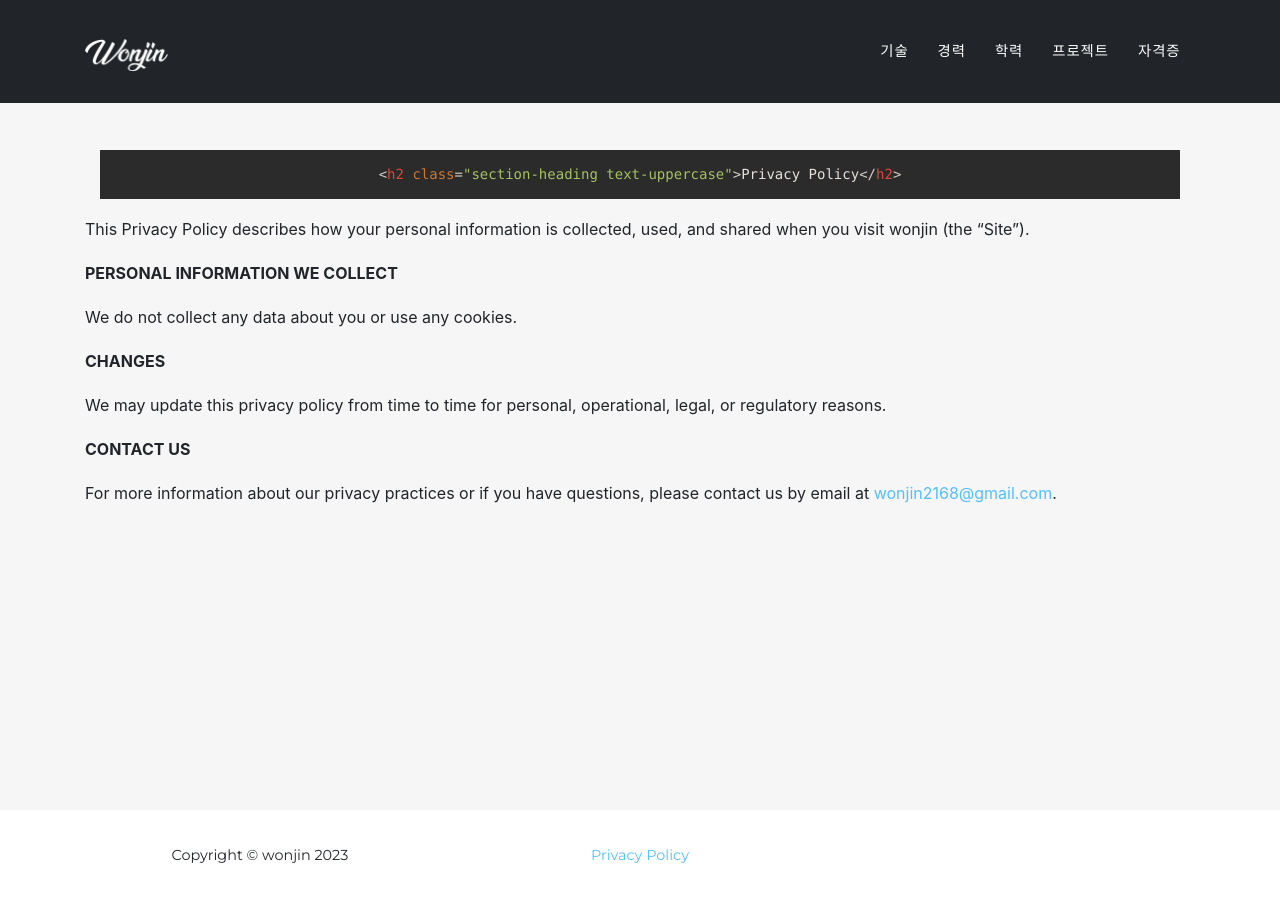
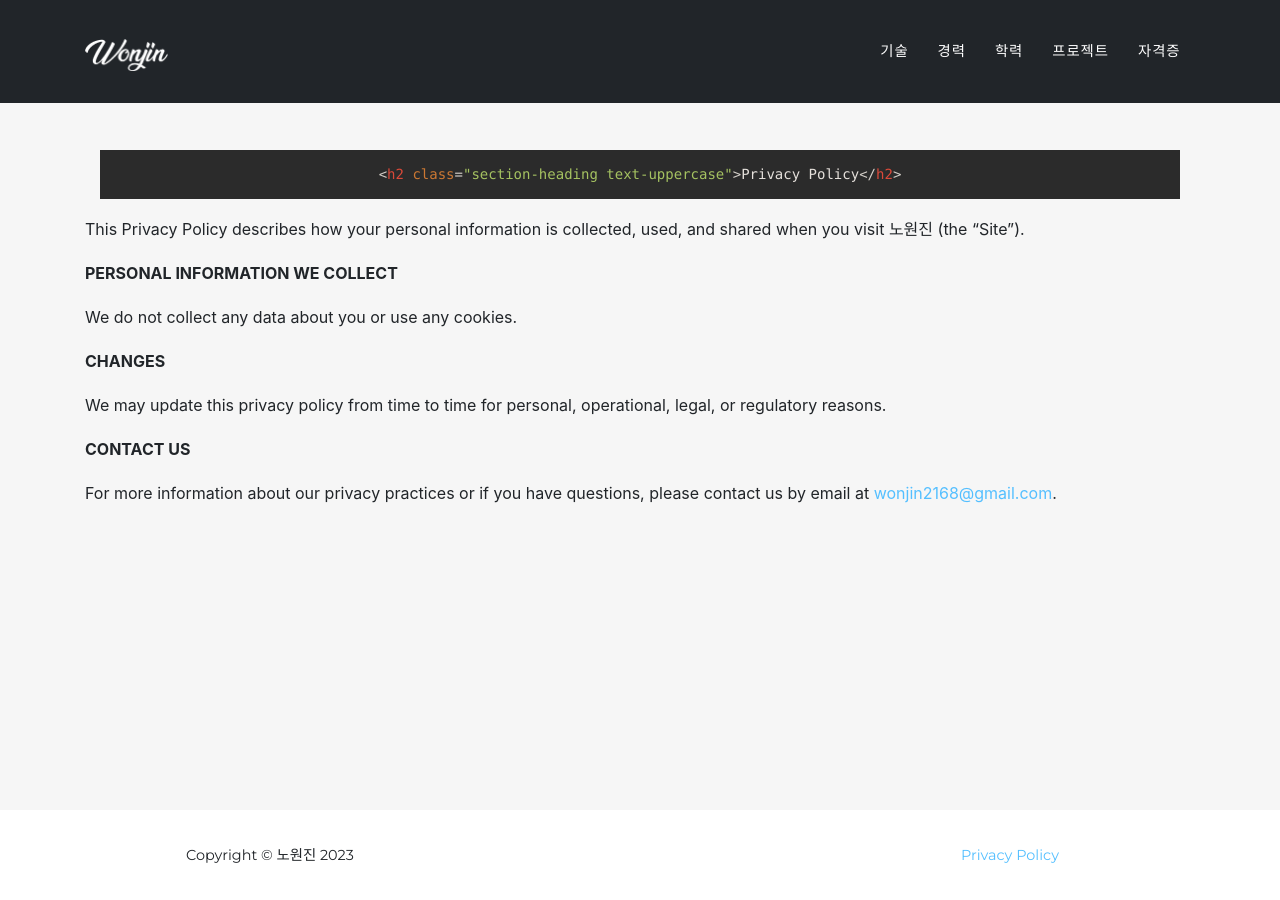
Before and after one commit to JDroid-git/jdroid-git.github.io, a Jekyll site: the page built from legal.md, in a window 1280 px wide. Built offline with Jekyll 4.4.1, drawn with Linux system fonts in a browser that asks for light colours; nearby versions of some CDN libraries; some web fonts are replaced.

Commit message:
#Modify - 스타일 수정 및 데이터 수정

```diff
--- a/_config.yml
+++ b/_config.yml
@@ -16,7 +16,7 @@ theme: jekyll-agency
 url    : "" # the base hostname & protocol for your site, e.g. http://example.com
 baseurl: "" # the subpath of your site, e.g. /blog
 
-title      : wonjin
+title      : 노원진
 email      : wonjin2168@gmail.com
 description: "안드로이드 개발자 노원진입니다!"
 author     : 노원진
--- a/_includes/footer.html
+++ b/_includes/footer.html
@@ -2,7 +2,7 @@
 <footer class="footer" id="footer" style="background-color: white">
   <div class="container">
     {% if site.locale and site.locale != "" and site.locale != nil %}
-    <div class="row align-items-center">
+    <div class="footer-items">
       <div class="col-md-4">
         <span class="copyright"
           >Copyright &copy; {{ site.title }} {{ 'now' | date: "%Y" }}</span
--- a/_sass/layout/_footer.scss
+++ b/_sass/layout/_footer.scss
@@ -1,6 +1,8 @@
 // Styling for the footer
-.footer {
+.footer-items {
   padding: 25px 0;
+  display: flex;
+  justify-content: space-between;
   text-align: center;
   span.copyright {
     font-size: 90%;
```
Also changed, not shown: _data/sitetext.yml (+8 -3 lines).
